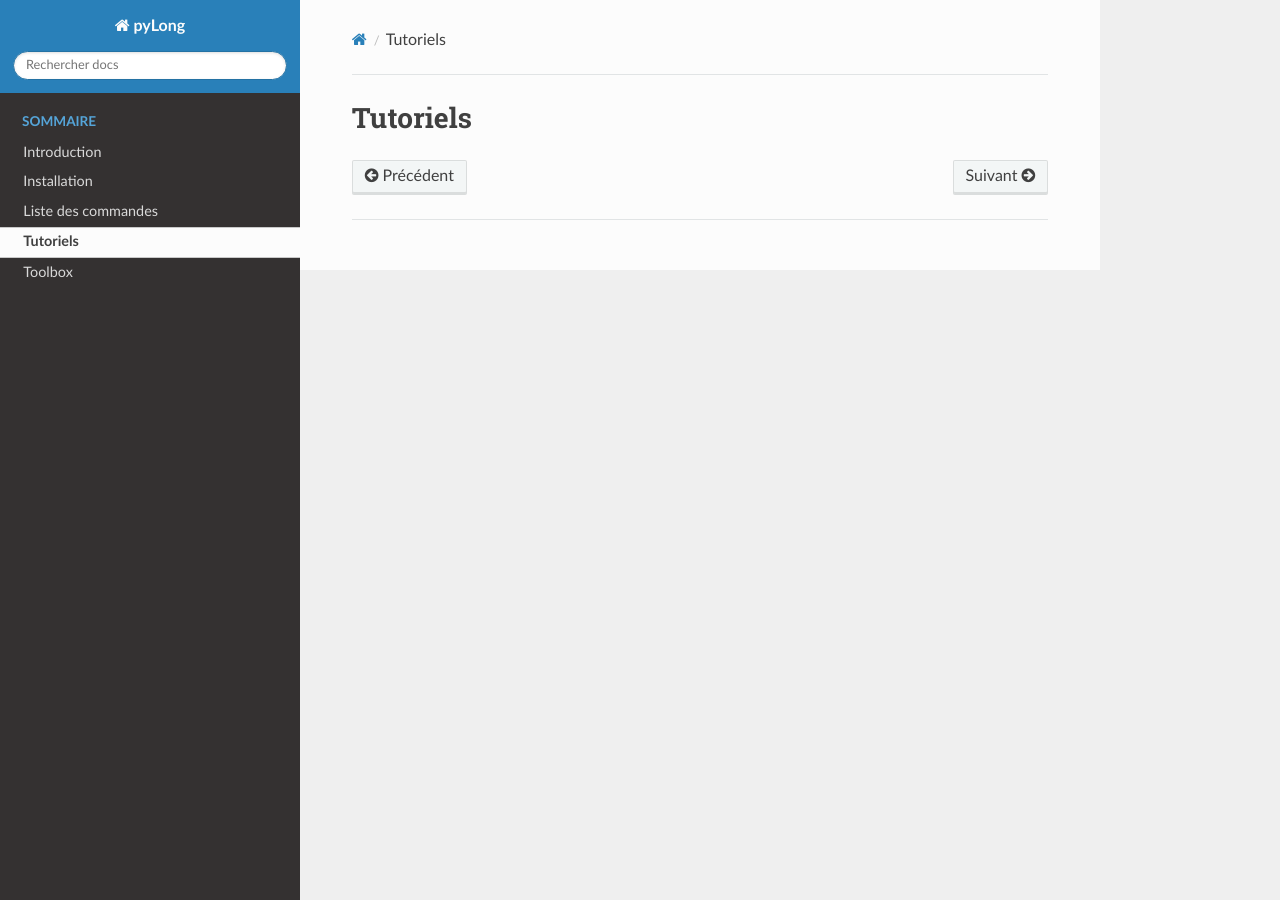
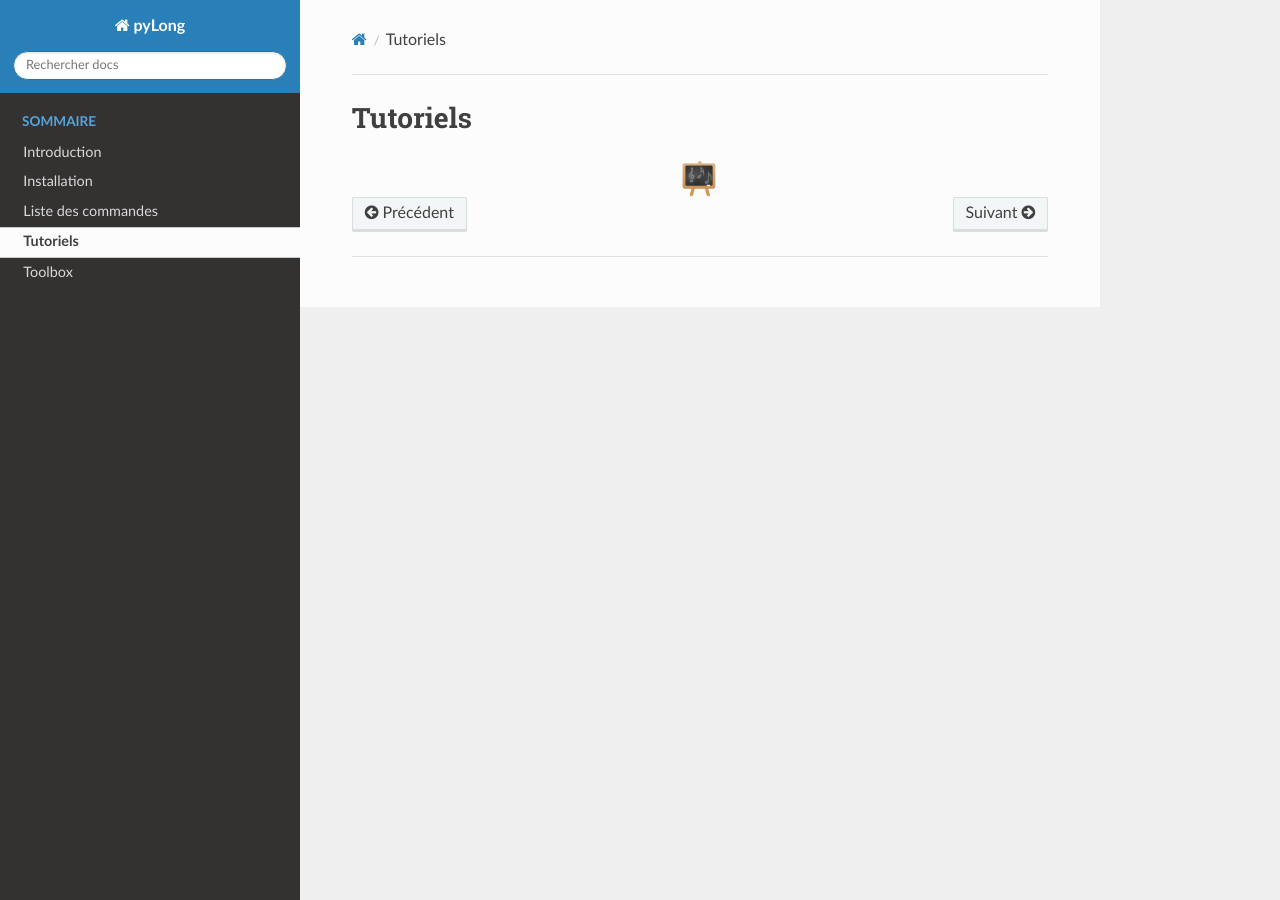
Before and after one commit to clementroussel/pyLong-doc, a Sphinx documentation site: the page built from docs/source/tutoriels.rst, in a window 1280 px wide. Built offline with Sphinx 7.4.7 and the Read the Docs theme 2.0.0, drawn with Linux system fonts in a browser that asks for light colours.

Commit message:
Update tutoriels.rst

```diff
--- a/docs/source/tutoriels.rst
+++ b/docs/source/tutoriels.rst
@@ -1,2 +1,6 @@
 Tutoriels
 *********
+
+.. image:: ./icones/tutoriels.png
+   :align: center
+   :scale: 75%
```
